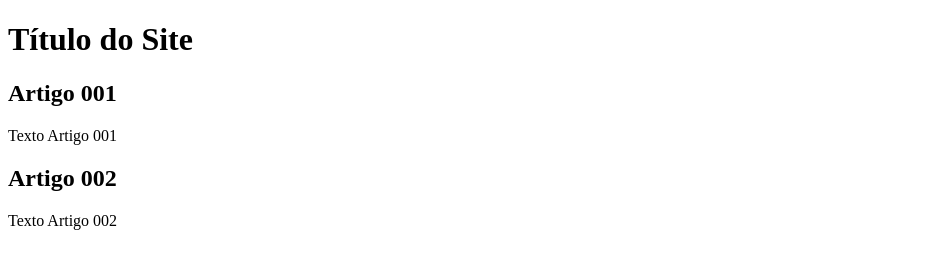
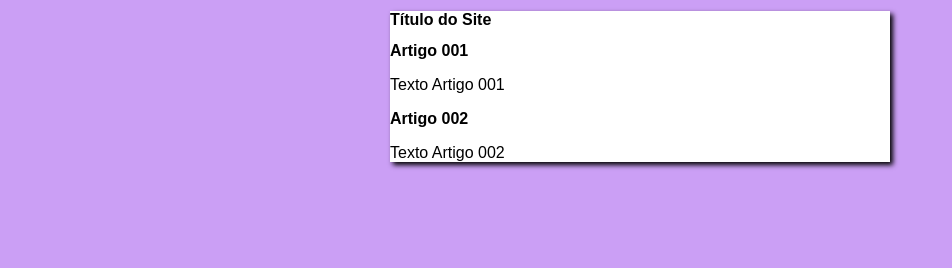
Before and after one commit to Marianodan/Projeto-Site, a plain HTML site: page index.html in a window 1280 px wide. Shown: the whole page, without its empty margins (0-952 px from the left). Drawn offline with Linux system fonts and the light colour scheme.

Commit message:
Iniciei o design

```diff
--- /dev/null
+++ b/estilos/style.css
@@ -0,0 +1,16 @@
+*{
+font-family: Arial, Helvetica, sans-serif;
+font-size: 16px;
+}
+
+body {
+background-color: rgb(203, 159, 245);
+
+}
+
+main {
+background-color: white;
+width: 500px;
+margin: auto;
+box-shadow: 3px 3px 5px rgb(0, 0, 0,473);
+}
--- a/index.html
+++ b/index.html
@@ -5,6 +5,7 @@
     <meta http-equiv="X-UA-Compatible" content="IE=edge">
     <meta name="viewport" content="width=device-width, initial-scale=1.0">
     <title>Título</title>
+    <link rel="stylesheet" href="estilos/style.css">
 </head>
 <body>
     <main>
```
